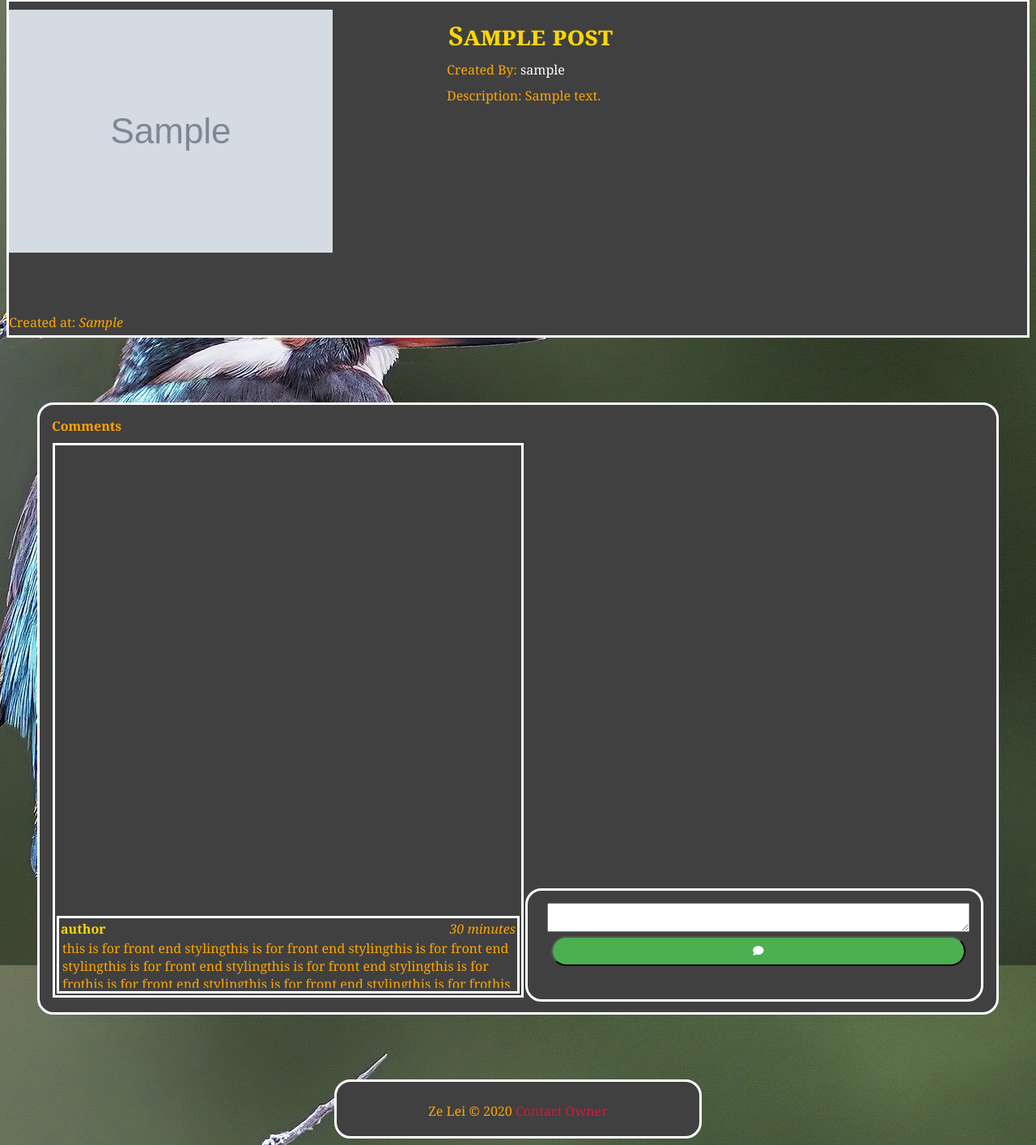
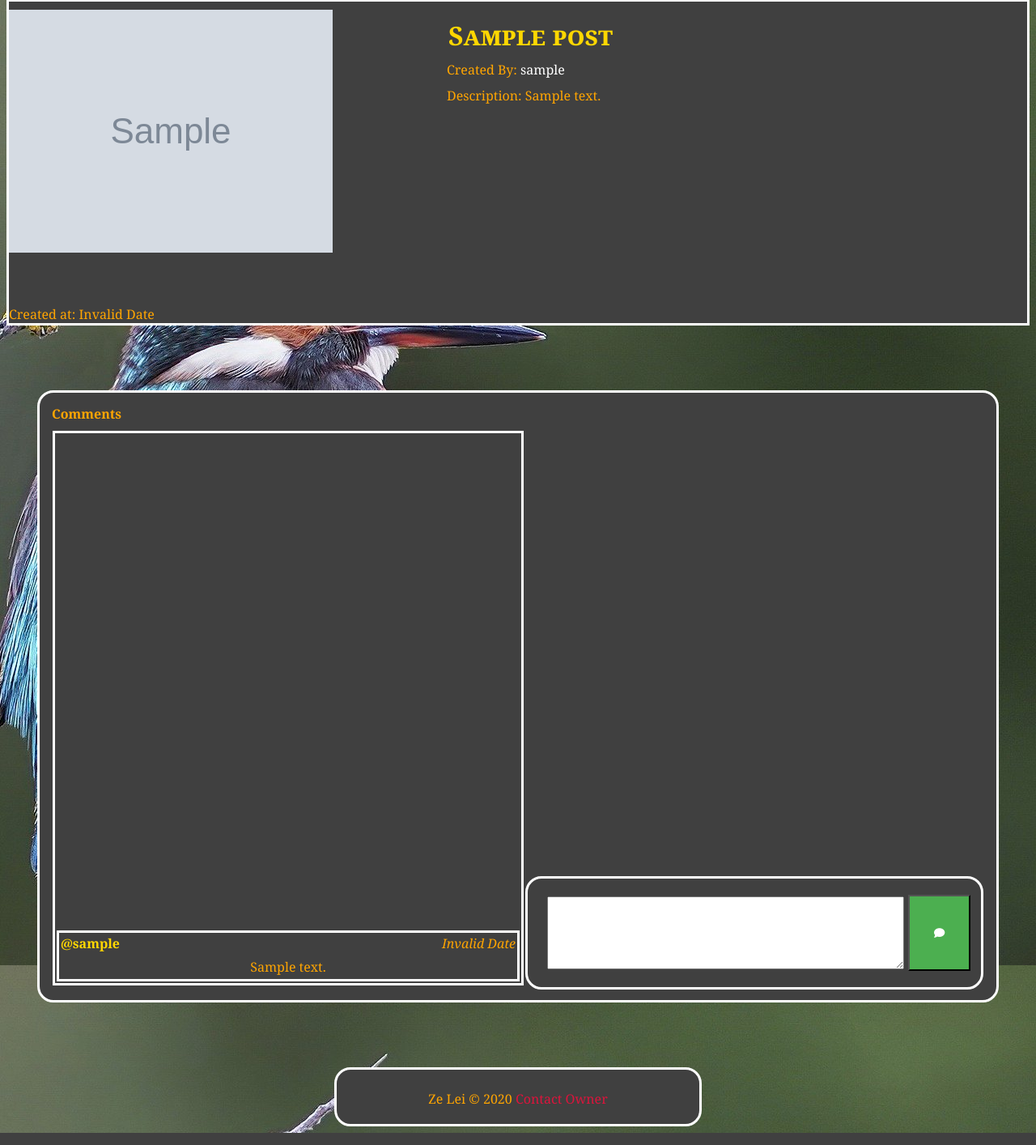
Before and after one commit to Frogger-Software/Scennit-Website, a Node server app: page /post/1 in a window 1280 px wide. Shown: the part 81-1495 px from the top of the page at 81% size. Run offline with Node 20, Linux system fonts and the light colour scheme; tables that the repository leaves empty or names only in its code hold one stand-in row (values such as "Sample post"); grey boxes marked "Sample" are stand-in pictures; some libraries are stand-ins or nearby versions.

Commit message:
added posting comments

```diff
--- a/application/public/css/form.css
+++ b/application/public/css/form.css
@@ -54,7 +54,8 @@
     padding: 9px 12px;
     border-radius: 30px;
     width: 100%;
-    margin: 5px
+    margin: 5px;
+    outline: none
 }
 
 button[type="reset"]{
--- a/application/public/css/imagepost.css
+++ b/application/public/css/imagepost.css
@@ -48,7 +48,24 @@
     height: 13vh;
     justify-self: center;
     margin-top: 70vh;
+    display: flex;
+    justify-content: center;
+}
 
+#comment-box-text{
+    width: 85%;
+    height: 80%
+}
+
+#comment-box-button{
+    width: 15%;
+    height: 90%;
+    border-radius: 0px;
+}
+
+#comment-box-button:hover{
+    background-color: white;
+    color: black;
 }
 
 #message-list div{
@@ -71,6 +88,7 @@
     overflow: hidden;
     text-overflow: ellipsis;
     max-height: 60px;
+    padding-top: 5px
 }
 
 .comment-date{
--- a/application/views/Imagepost.hbs
+++ b/application/views/Imagepost.hbs
@@ -18,25 +18,72 @@
                 {{currentPost.description}}
             </div>
         </div>
-        <div id="creation time" class="info-tags">
-            Created at: <em>{{currentPost.created}}</em>
-        </div>
+        <span id="creation time" class="info-tags">
+            Created at: <span class="pst-date">{{currentPost.created}}</span>
+        </span>
     </div>
     <div id="comments-container" class="center">
         <header>
             <label id="comments-title"><strong>Comments</strong></label>
         </header>
         <div id="message-list">
-            <div class="message-box">
-                <strong class="comment-author">author</strong>
-                <span class="comment-date">30 minutes</span>
-                <div class="comment-text">this is for front end stylingthis is for front end stylingthis is for front end stylingthis is for front end stylingthis is for front end stylingthis is for frothis is for front end stylingthis is for front end stylingthis is for frothis is for front end stylingthis is for front end stylingthis is for fro</div>
-            </div>
-            {{!-- {{log this}} --}}
+            {{#each currentPost.comments}}
+            {{> comment this}}
+            {{/each}}
         </div>
         <div id="comment-box" class="center">
             <textarea id="comment-box-text"></textarea>
-            <button type="button"><i id="comment-box-button" class="fa fa-comment" aria-hidden="true"></i></button>
+            <button type="button" id="comment-box-button"><i class="fa fa-comment" aria-hidden="true"></i></button>
         </div>
     </div>
 </body>
+
+<script>
+    document.addEventListener('DOMContentLoaded', (event) => {
+        document.querySelectorAll('span[class*=pst-date]').forEach((postedDate) => {
+            postedDate.textContent = new Date(postedDate.textContent).toLocaleString();
+        });
+    })
+
+    function addMessage(data) {
+        let template = document.createElement('template');
+        template.innerHTML = `<div class="message-box">
+            <strong class="comment-author">@${data.username}</strong>
+            <span class="pst-date comment-date">${new Date().toLocaleString()}</span>
+            <div class="comment-text">${data.comment}</div>
+        </div>`;
+        document.getElementById('message-list').firstChild.before(template.content.firstChild);
+    }
+
+
+    document.getElementById('comment-box-button').onclick = (event) => {
+        let commentText = document.getElementById('comment-box-text').value;
+        let postId = document.location.pathname.match(/\d+/g).map(Number)[0];
+
+        if (!commentText) {
+            return;
+        }
+
+        let fetchOptions = {
+            method: "POST",
+            headers: {
+                "Content-Type": "Application/json"
+            },
+            body: JSON.stringify({
+                comment: commentText,
+                postId: postId
+            })
+        }
+        document.getElementById('comment-box-text').value = '';
+        fetch('/comments/create', fetchOptions)
+            .then((response) => response.json())
+            .then((data) => {
+                if (data.code == 1) {
+                    addMessage(data);
+                } else {
+                    addFlashFromFrontEnd(data.message, data.status);
+                }
+            })
+            .catch(err => console.log(err));
+    }
+</script>
--- /dev/null
+++ b/application/views/partials/comment.hbs
@@ -0,0 +1,5 @@
+<div class="message-box">
+    <strong class="comment-author">@{{username}}</strong>
+    <span class="pst-date comment-date">{{created}}</span>
+    <div class="comment-text">{{comment}}</div>
+</div>
```
